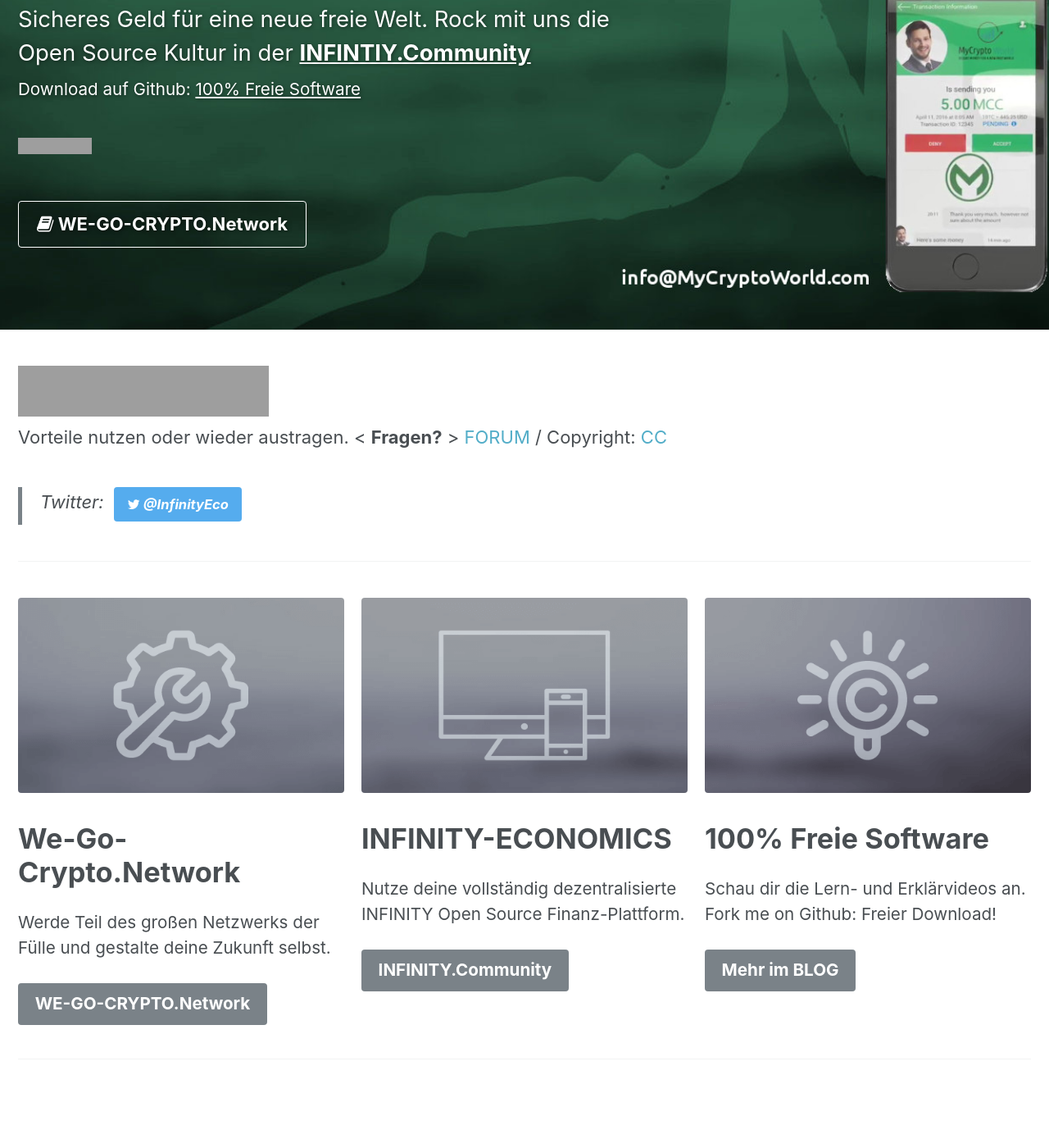
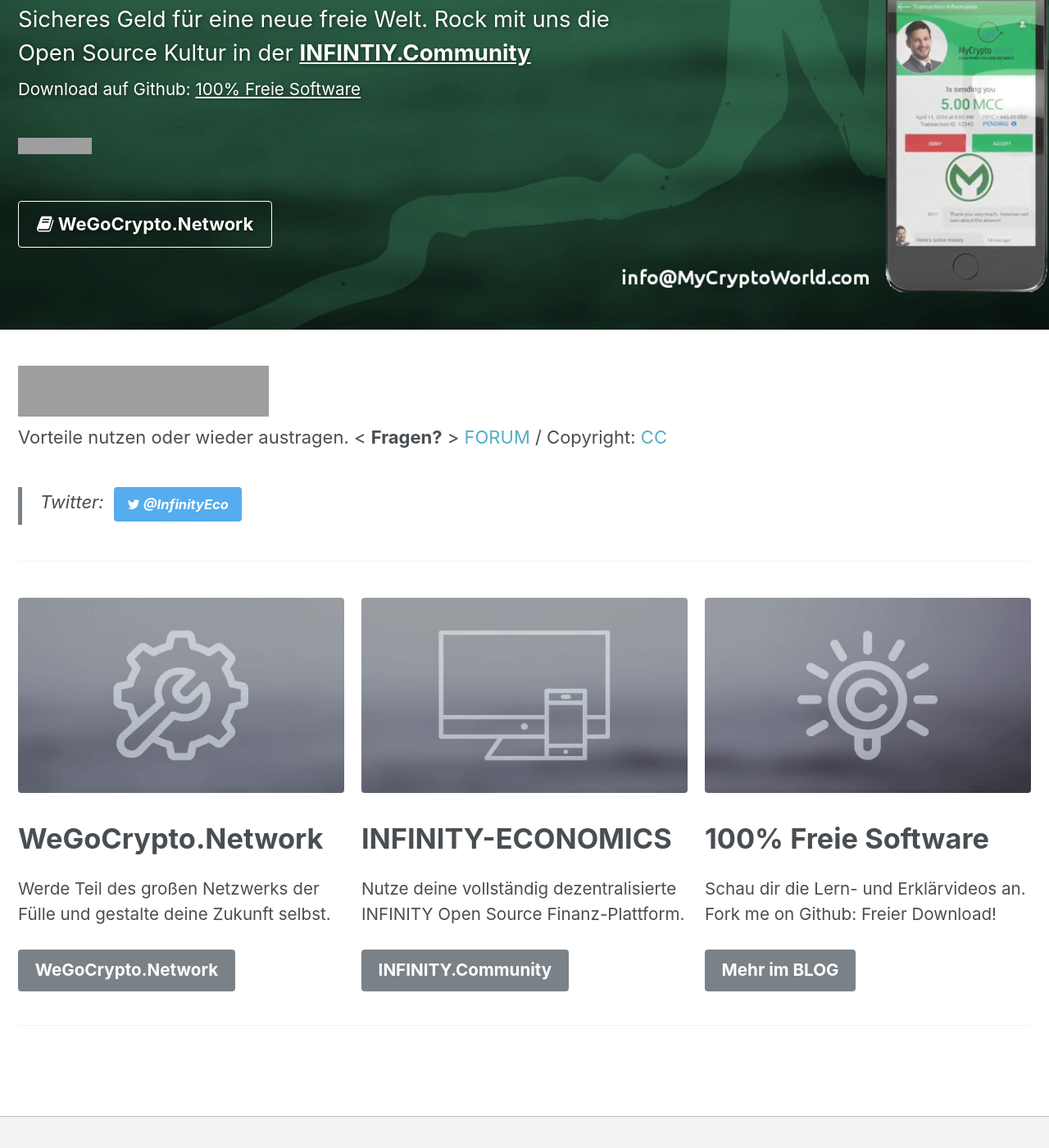
Before and after one commit to infinity-economics/WhitePaper, a Jekyll site: the page built from _pages/home.md, in a window 1280 px wide and 1400 px high, scrolled down 244 px. Shown: the whole window at 82% size. Built offline with Jekyll 4.4.1, drawn with Linux system fonts in a browser that asks for light colours; grey boxes are pictures that could not be loaded.

Commit message:
Update home.md

```diff
--- a/_pages/home.md
+++ b/_pages/home.md
@@ -4,8 +4,8 @@ permalink: /
 header:
   overlay_color: "#57be8b"   #overlay_color: "#5e616c"
   overlay_image: /assets/images/mm-home-page-feature-green-smart.jpg
-  cta_label: "<i class='fa fa-book'></i> WE-GO-CRYPTO.Network"
-  cta_url: "http://WGC-Preelaunch.eu/"
+  cta_label: "<i class='fa fa-book'></i> WeGoCrypto.Network"
+  cta_url: "http://WeGoCrypto.network"
   caption:
 excerpt: '{::nomarkdown}Sicheres Geld für eine neue freie Welt. Rock mit uns die Open Source Kultur in der <b><a href="http://INFINITY.Community">INFINTIY.Community</a></b><br />
 <small>Download auf Github: <a href="https://github.com/infinity-economics" target="_blank">100% Freie Software</a></small><br /><br />
@@ -13,10 +13,10 @@ excerpt: '{::nomarkdown}Sicheres Geld für eine neue freie Welt. Rock mit uns di
 feature_row:
   - image_path: /assets/images/mm-customizable-feature.png
     alt: "customizable"
-    title: "We-Go-Crypto.Network"
+    title: "WeGoCrypto.Network"
     excerpt: "Werde Teil des großen Netzwerks der Fülle und gestalte deine Zukunft selbst."
-    url: "http://WGC-Preelaunch.at/"
-    btn_label: "WE-GO-CRYPTO.Network"
+    url: "http://WeGoCrypto.Network/"
+    btn_label: "WeGoCrypto.Network"
   - image_path: /assets/images/mm-responsive-feature.png
     alt: "fully responsive"
     title: "INFINITY-ECONOMICS"
```
